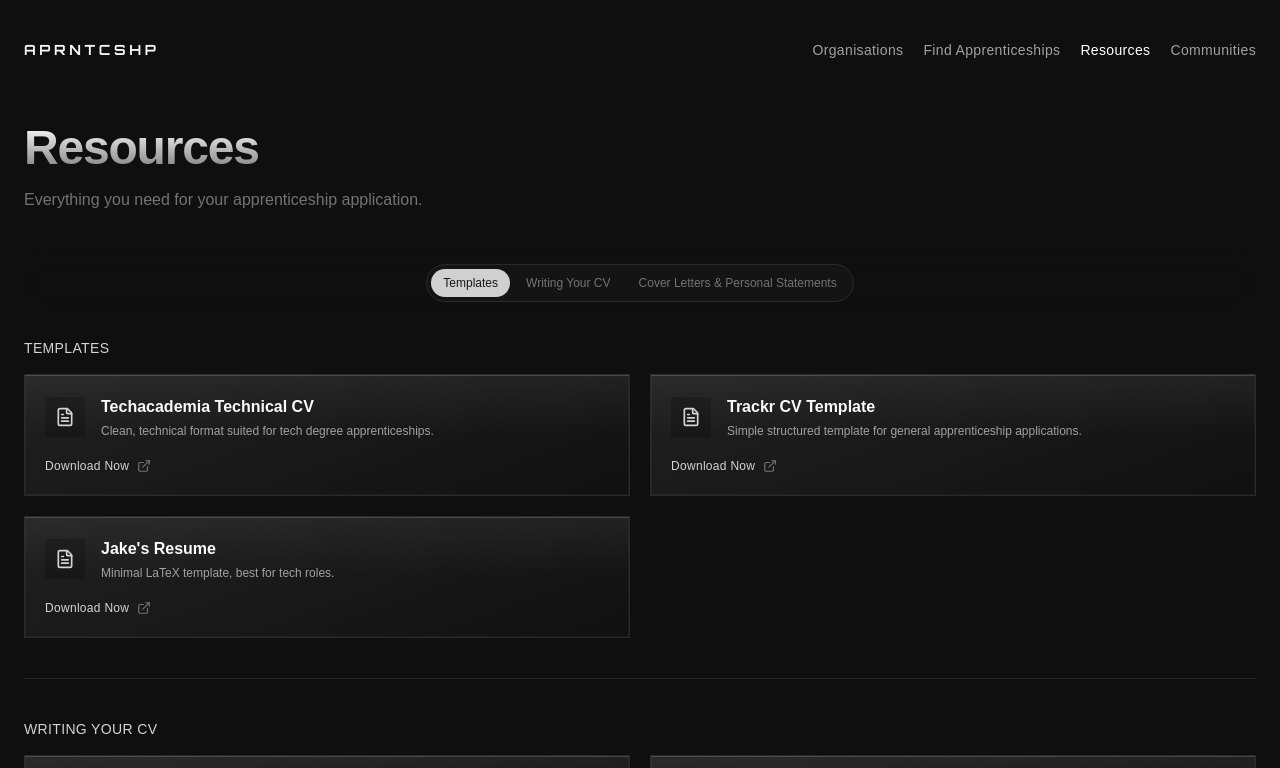
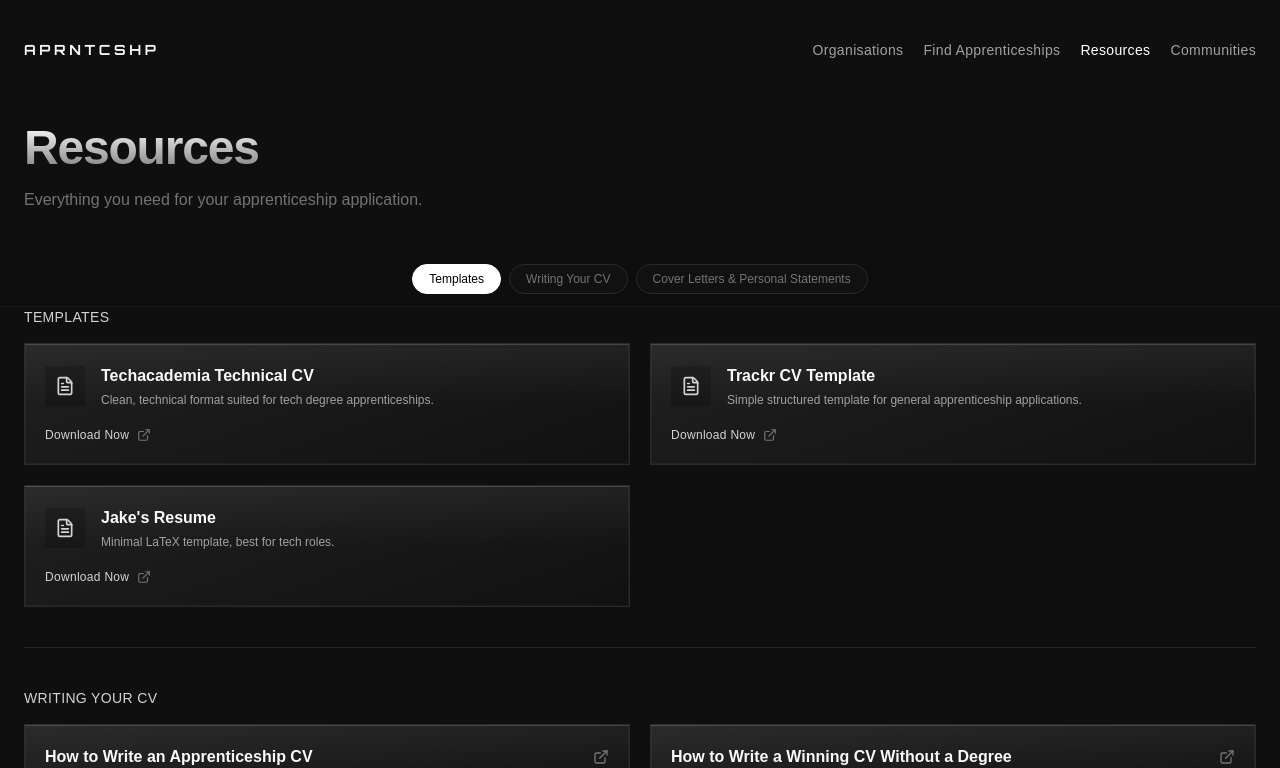
Before and after one commit to NishantBrahmbhatt/aprntcshp, a Next.js app: page /cv-resources in a window 1280 px wide. Shown: the top 768 px of the page. Built offline with nearby package versions, Linux system fonts and the light colour scheme.

Commit message:
improved sticky nav on resources page

```diff
--- a/app/cv-resources/page.tsx
+++ b/app/cv-resources/page.tsx
@@ -1,6 +1,6 @@
 "use client";
 
-import { useCallback, useEffect, useState } from "react";
+import { useLayoutEffect, useRef, useState } from "react";
 import { ExternalLink, FileText } from "lucide-react";
 import { SiteFooter } from "@/components/SiteFooter";
 import { NavbarLogo } from "@/components/NavbarLogo";
@@ -55,14 +55,20 @@ export const cvAdvice = [
   },
 ];
 
-const RESOURCES_SECTIONS = [
-  { id: "resources-section-templates", label: "Templates" },
-  { id: "resources-section-writing-cv", label: "Writing Your CV" },
+const SECTION_IDS = {
+  templates: "resources-section-templates",
+  writingCv: "resources-section-writing-cv",
+  coverLetters: "resources-section-cover-letters",
+} as const;
+
+const SECTION_PILLS: { id: string; label: string }[] = [
+  { id: SECTION_IDS.templates, label: "Templates" },
+  { id: SECTION_IDS.writingCv, label: "Writing Your CV" },
   {
-    id: "resources-section-cover-letters",
+    id: SECTION_IDS.coverLetters,
     label: "Cover Letters & Personal Statements",
   },
-] as const;
+];
 
 export const coverLetters = [
   {
@@ -95,66 +101,6 @@ function SectionDivider() {
   return <div className="border-t border-neutral-800" />;
 }
 
-function ResourcesSectionNav() {
-  const [activeId, setActiveId] = useState<string>(RESOURCES_SECTIONS[0]!.id);
-
-  const updateActiveFromScroll = useCallback(() => {
-    const offset = 96;
-    let current: string = RESOURCES_SECTIONS[0]!.id;
-    for (const { id } of RESOURCES_SECTIONS) {
-      const el = document.getElementById(id);
-      if (!el) continue;
-      const top = el.getBoundingClientRect().top;
-      if (top <= offset) {
-        current = id;
-      }
-    }
-    setActiveId(current);
-  }, []);
-
-  useEffect(() => {
-    updateActiveFromScroll();
-    window.addEventListener("scroll", updateActiveFromScroll, { passive: true });
-    return () => window.removeEventListener("scroll", updateActiveFromScroll);
-  }, [updateActiveFromScroll]);
-
-  const scrollToSection = (id: string) => {
-    document.getElementById(id)?.scrollIntoView({
-      behavior: "smooth",
-      block: "start",
-    });
-  };
-
-  return (
-    <nav
-      aria-label="On this page"
-      className="sticky top-0 z-20 mb-6 bg-[#0f0f0f]/95 py-3 backdrop-blur-sm supports-[backdrop-filter]:bg-[#0f0f0f]/80"
-    >
-      <div className="flex justify-center">
-        <div className="inline-flex max-w-full flex-wrap items-center justify-center gap-1 rounded-full border border-[#2a2a2a] bg-[#141414] px-1 py-1">
-          {RESOURCES_SECTIONS.map(({ id, label }) => {
-            const isActive = activeId === id;
-            return (
-              <button
-                key={id}
-                type="button"
-                onClick={() => scrollToSection(id)}
-                className={`rounded-full px-3 py-1.5 text-left text-[11px] sm:text-xs transition-colors ${
-                  isActive
-                    ? "bg-neutral-200/90 text-neutral-900"
-                    : "text-neutral-500 hover:text-neutral-400"
-                }`}
-              >
-                {label}
-              </button>
-            );
-          })}
-        </div>
-      </div>
-    </nav>
-  );
-}
-
 function PageHeader() {
   return (
     <section className="pt-16 pb-10">
@@ -179,6 +125,41 @@ function SectionHeading({ title }: { title: string }) {
         {title}
       </h2>
     </div>
+  );
+}
+
+function ResourcesSectionNav({
+  activeSectionId,
+  onPillClick,
+}: {
+  activeSectionId: string | null;
+  onPillClick: (sectionId: string) => void;
+}) {
+  return (
+    <nav
+      aria-label="Resources sections"
+      className="sticky top-0 z-20 -mx-6 border-b border-[#1a1a1a]/80 bg-[#0f0f0f]/92 px-6 py-3 backdrop-blur-sm"
+    >
+      <div className="flex justify-center gap-2">
+        {SECTION_PILLS.map((pill) => {
+          const isActive = activeSectionId === pill.id;
+          return (
+            <button
+              key={pill.id}
+              type="button"
+              onClick={() => onPillClick(pill.id)}
+              className={`rounded-full border px-4 py-1.5 text-xs transition-[transform,background-color,color] duration-300 ease ${
+                isActive
+                  ? "border-white bg-white text-black"
+                  : "border-[#2a2a2a] bg-[#111] text-neutral-500 hover:-translate-y-[2px]"
+              }`}
+            >
+              {pill.label}
+            </button>
+          );
+        })}
+      </div>
+    </nav>
   );
 }
 
@@ -248,6 +229,70 @@ function LinkCard({
 }
 
 export default function CvResourcesPage() {
+  const [activeSectionId, setActiveSectionId] = useState<string | null>(null);
+  const ratiosRef = useRef<Record<string, number>>({});
+
+  const templatesRef = useRef<HTMLElement | null>(null);
+  const writingCvRef = useRef<HTMLElement | null>(null);
+  const coverLettersRef = useRef<HTMLElement | null>(null);
+
+  const scrollToSection = (sectionId: string) => {
+    const el = document.getElementById(sectionId);
+    el?.scrollIntoView({ behavior: "smooth", block: "start" });
+  };
+
+  useLayoutEffect(() => {
+    const sections = [
+      templatesRef.current,
+      writingCvRef.current,
+      coverLettersRef.current,
+    ].filter((n): n is HTMLElement => n !== null);
+
+    if (sections.length === 0) return;
+
+    const STICKY_OFFSET = "56px";
+
+    const pickFromRatios = () => {
+      const ratios = ratiosRef.current;
+      let bestId: string | null = null;
+      let best = -1;
+      for (const el of sections) {
+        const r = ratios[el.id] ?? 0;
+        if (r > best) {
+          best = r;
+          bestId = el.id;
+        }
+      }
+      if (bestId !== null && best > 0) {
+        setActiveSectionId(bestId);
+      }
+    };
+
+    const thresholds = Array.from({ length: 21 }, (_, i) => i / 20);
+    const observer = new IntersectionObserver(
+      (entries) => {
+        for (const entry of entries) {
+          ratiosRef.current[entry.target.id] = entry.intersectionRatio;
+        }
+        pickFromRatios();
+      },
+      {
+        root: null,
+        rootMargin: `-${STICKY_OFFSET} 0px 0px 0px`,
+        threshold: thresholds,
+      },
+    );
+
+    for (const el of sections) {
+      observer.observe(el);
+    }
+
+    return () => {
+      observer.disconnect();
+      ratiosRef.current = {};
+    };
+  }, []);
+
   return (
     <div className="min-h-screen bg-[#0f0f0f] text-neutral-50">
       <main className="mx-auto flex min-h-screen max-w-7xl flex-col px-6 py-6 sm:py-8 md:py-10">
@@ -255,12 +300,17 @@ export default function CvResourcesPage() {
         <div className="flex-1">
           <PageHeader />
 
-          <ResourcesSectionNav />
+          <ResourcesSectionNav
+            activeSectionId={activeSectionId}
+            onPillClick={scrollToSection}
+          />
 
-          <section className="space-y-4 pb-10">
-            <div id="resources-section-templates" className="scroll-mt-24">
-              <SectionHeading title="Templates" />
-            </div>
+          <section
+            ref={templatesRef}
+            id={SECTION_IDS.templates}
+            className="scroll-mt-[72px] space-y-4 pb-10"
+          >
+            <SectionHeading title="Templates" />
             <div className="grid gap-5 md:grid-cols-2">
               {templates.map((t) => (
                 <DownloadCard
@@ -276,10 +326,12 @@ export default function CvResourcesPage() {
 
           <SectionDivider />
 
-          <section className="space-y-4 py-10">
-            <div id="resources-section-writing-cv" className="scroll-mt-24">
-              <SectionHeading title="Writing Your CV" />
-            </div>
+          <section
+            ref={writingCvRef}
+            id={SECTION_IDS.writingCv}
+            className="scroll-mt-[72px] space-y-4 py-10"
+          >
+            <SectionHeading title="Writing Your CV" />
             <div className="grid gap-5 md:grid-cols-2">
               {cvAdvice.map((card) => (
                 <LinkCard
@@ -294,10 +346,12 @@ export default function CvResourcesPage() {
 
           <SectionDivider />
 
-          <section className="space-y-4 pt-10">
-            <div id="resources-section-cover-letters" className="scroll-mt-24">
-              <SectionHeading title="Cover Letters & Personal Statements" />
-            </div>
+          <section
+            ref={coverLettersRef}
+            id={SECTION_IDS.coverLetters}
+            className="scroll-mt-[72px] space-y-4 pt-10"
+          >
+            <SectionHeading title="Cover Letters & Personal Statements" />
             <div className="grid gap-5 md:grid-cols-2">
               {coverLetters.map((card) => (
                 <LinkCard
```
